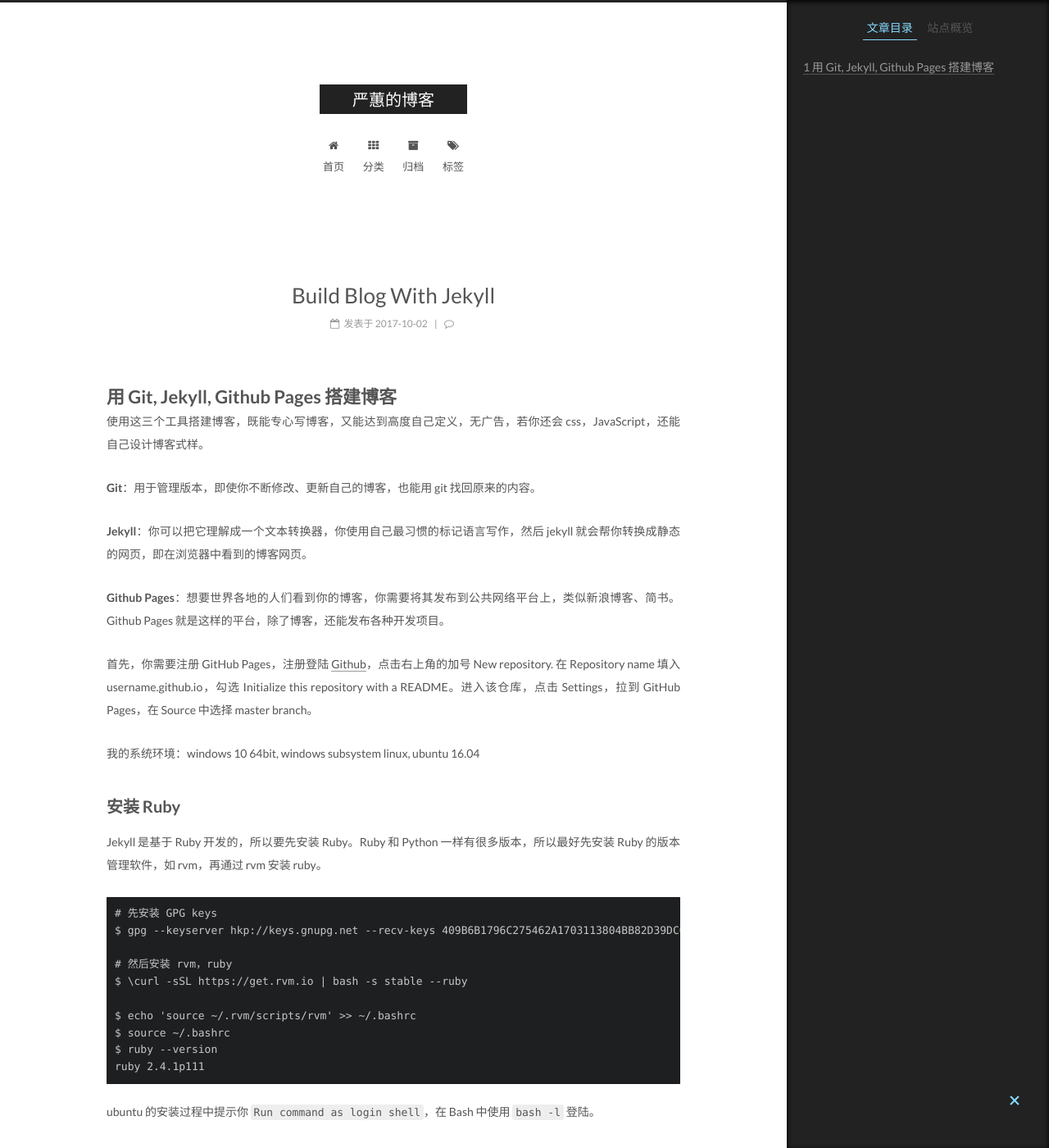
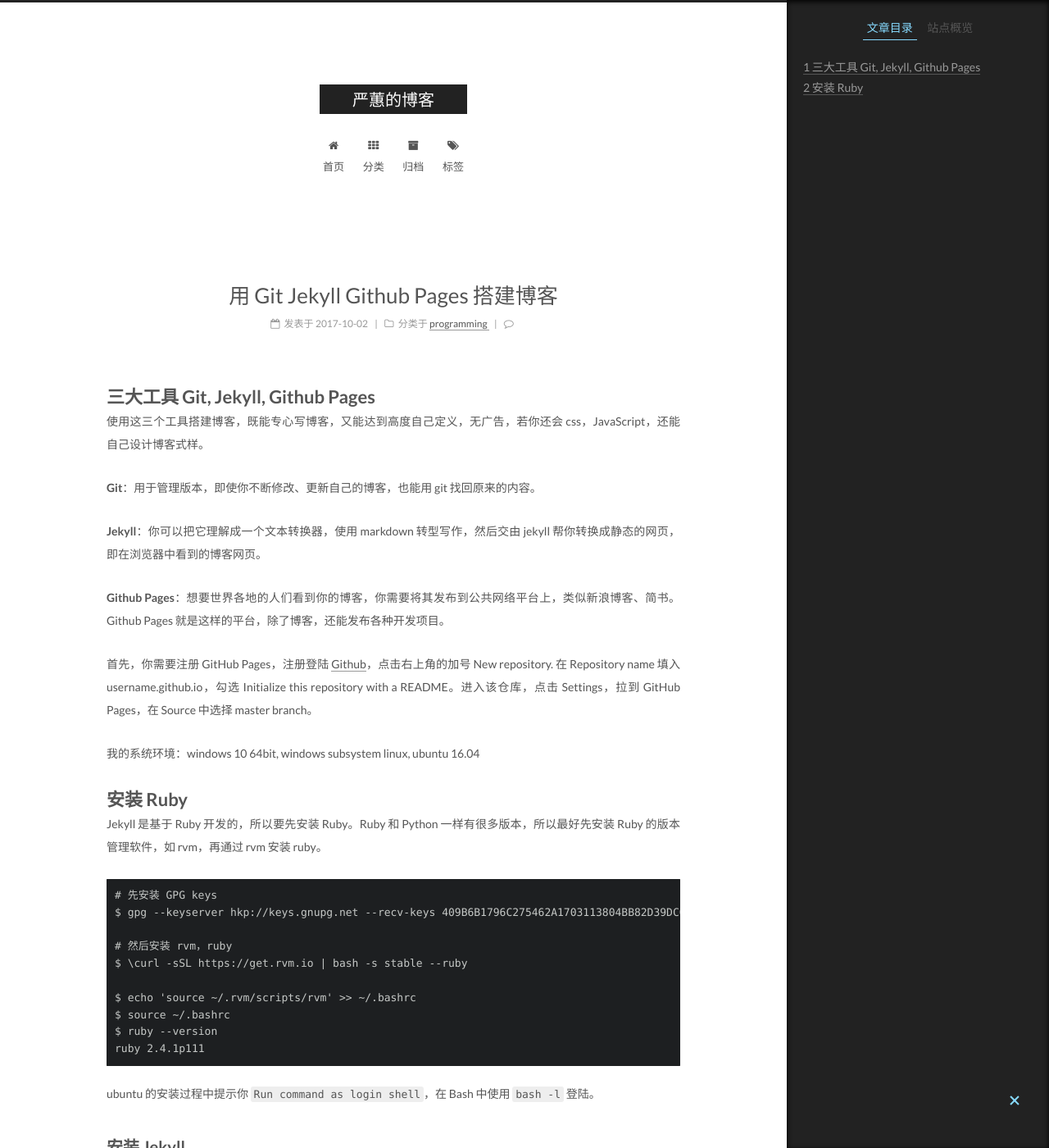
Before and after one commit to leilayanhui/yanhui.github.io, a Jekyll site: the page built from _posts/2017-10-02-用-git-jekyll-github-pages-搭建博客.md, in a window 1280 px wide and 1400 px high. Shown: the whole window at 82% size. Built offline with Jekyll 4.4.1, drawn with Linux system fonts in a browser that asks for light colours; comment, search, counter and statistics services are not loaded; some of the changed text lies outside the part shown.

Commit message:
Rename the file

````diff
--- a/_posts/2017-10-02-build-blog-with-jekyll.md
+++ b/_posts/2017-10-02-用-git-jekyll-github-pages-搭建博客.md
@@ -1,17 +1,27 @@
-# 用 Git, Jekyll, Github Pages 搭建博客
+---
+title: 用 Git Jekyll Github Pages 搭建博客
+excerpt_separator: <!--more-->
+categories:
+ - programming
+tags:
+---
+
+# 三大工具 Git, Jekyll, Github Pages
 使用这三个工具搭建博客，既能专心写博客，又能达到高度自己定义，无广告，若你还会 css，JavaScript，还能自己设计博客式样。
 
 **Git**：用于管理版本，即使你不断修改、更新自己的博客，也能用 git 找回原来的内容。
 
-**Jekyll**：你可以把它理解成一个文本转换器，你使用自己最习惯的标记语言写作，然后 jekyll 就会帮你转换成静态的网页，即在浏览器中看到的博客网页。
+**Jekyll**：你可以把它理解成一个文本转换器，使用 markdown 转型写作，然后交由 jekyll 帮你转换成静态的网页，即在浏览器中看到的博客网页。
 
 **Github Pages**：想要世界各地的人们看到你的博客，你需要将其发布到公共网络平台上，类似新浪博客、简书。Github Pages 就是这样的平台，除了博客，还能发布各种开发项目。
+
+<!--more-->
 
 首先，你需要注册 GitHub Pages，注册登陆 [Github](https://github.com/)，点击右上角的加号 New repository. 在 Repository name 填入 username.github.io，勾选 Initialize this repository with a README。进入该仓库，点击 Settings，拉到 GitHub Pages，在 Source 中选择 master branch。
 
 我的系统环境：windows 10 64bit, windows subsystem linux, ubuntu 16.04
 
-## 安装 Ruby
+# 安装 Ruby
 Jekyll 是基于 Ruby 开发的，所以要先安装 Ruby。Ruby 和 Python 一样有很多版本，所以最好先安装 Ruby 的版本管理软件，如 rvm，再通过 rvm 安装 ruby。
 ```
 # 先安装 GPG keys
@@ -69,7 +79,7 @@ $ git merge origin/master
 ```
 打开编辑器，根据模板文档修改 `_config.yml`。查看自己的 Gemfile 文件，内容是否如下
 ```
-source 'https://rubygems.org
+source 'https://rubygems.org'
 gem 'github-pages', group: :jekyll_plugins
 ```
 发布的博文都放在 `_post` 文件夹，主题模板会自带一些测试页面，把它们删除，添加自己的文章。回到命令行
@@ -84,7 +94,7 @@ $ git push origin master
 ### 添加表情
 使用 [jemoji](https://github.com/jekyll/jemoji) 插件。在自己的 Gemfile 添加 `gem 'jemoji'`
 ```
-source 'https://rubygems.org
+source 'https://rubygems.org'
 gem 'github-pages', group: :jekyll_plugins
 gem 'jemoji'
 ```
````
